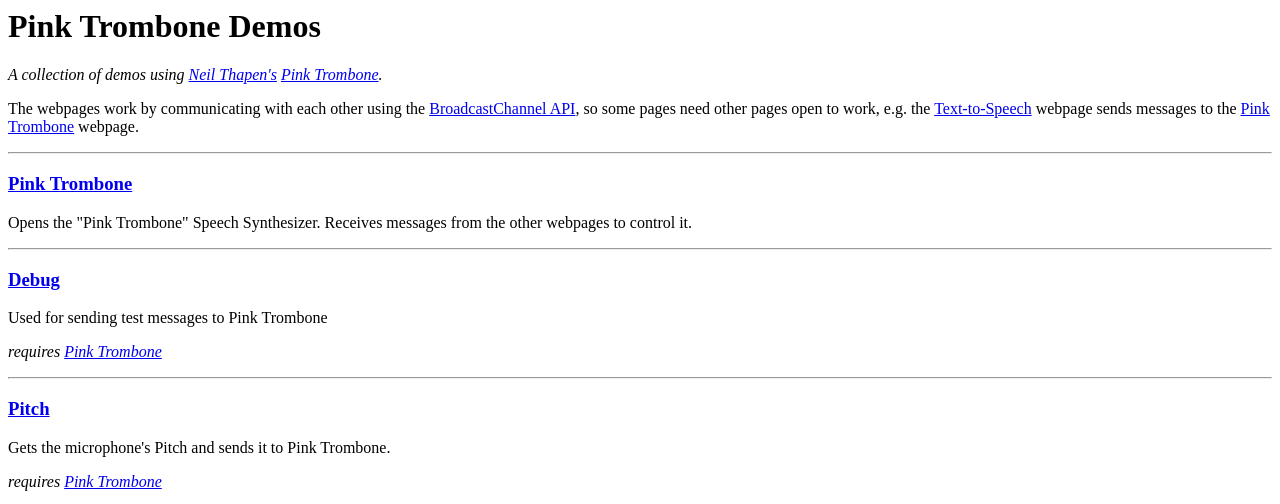
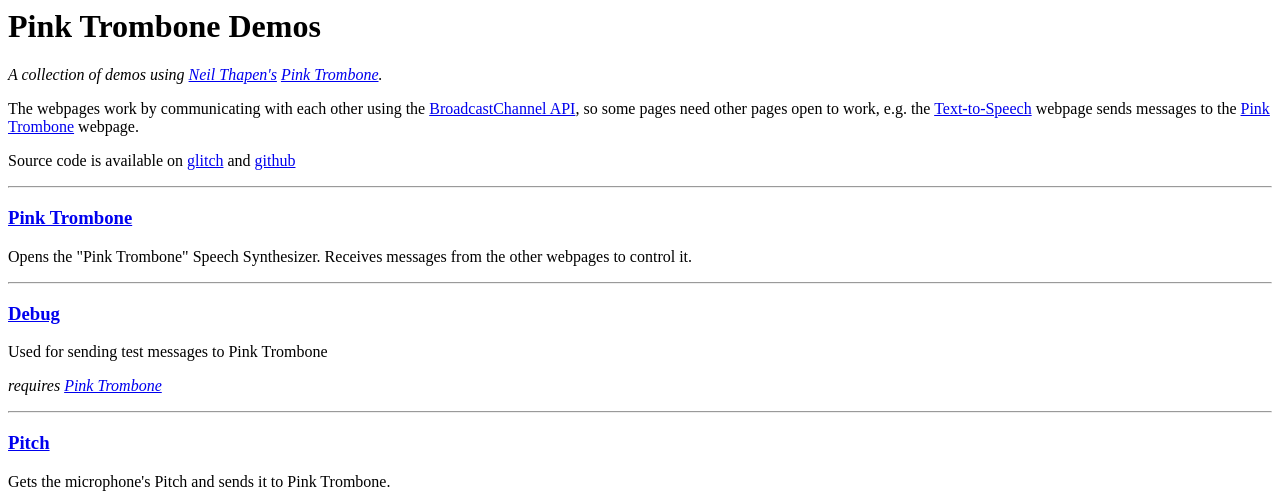
Before and after one commit to MateoCamara/pink-trombone-demos, a plain HTML site: page index.html in a window 1280 px wide. Shown: the top 504 px of the page. Drawn offline with Linux system fonts and the light colour scheme.

Commit message:
Update index.html

```diff
--- a/index.html
+++ b/index.html
@@ -26,6 +26,10 @@
       <a href="tts/">Text-to-Speech</a>
       webpage sends messages to the
       <a href="pink-trombone/">Pink Trombone</a> webpage.
+    </p>
+
+    <p>
+      Source code is available on <a href="https://glitch.com/edit/#!/pink-trombone-demos" target="_blank">glitch</a> and <a href="https://github.com/zakaton/pink-trombone-demos" target="_blank">github</a>
     </p>
 
     <hr />
```
